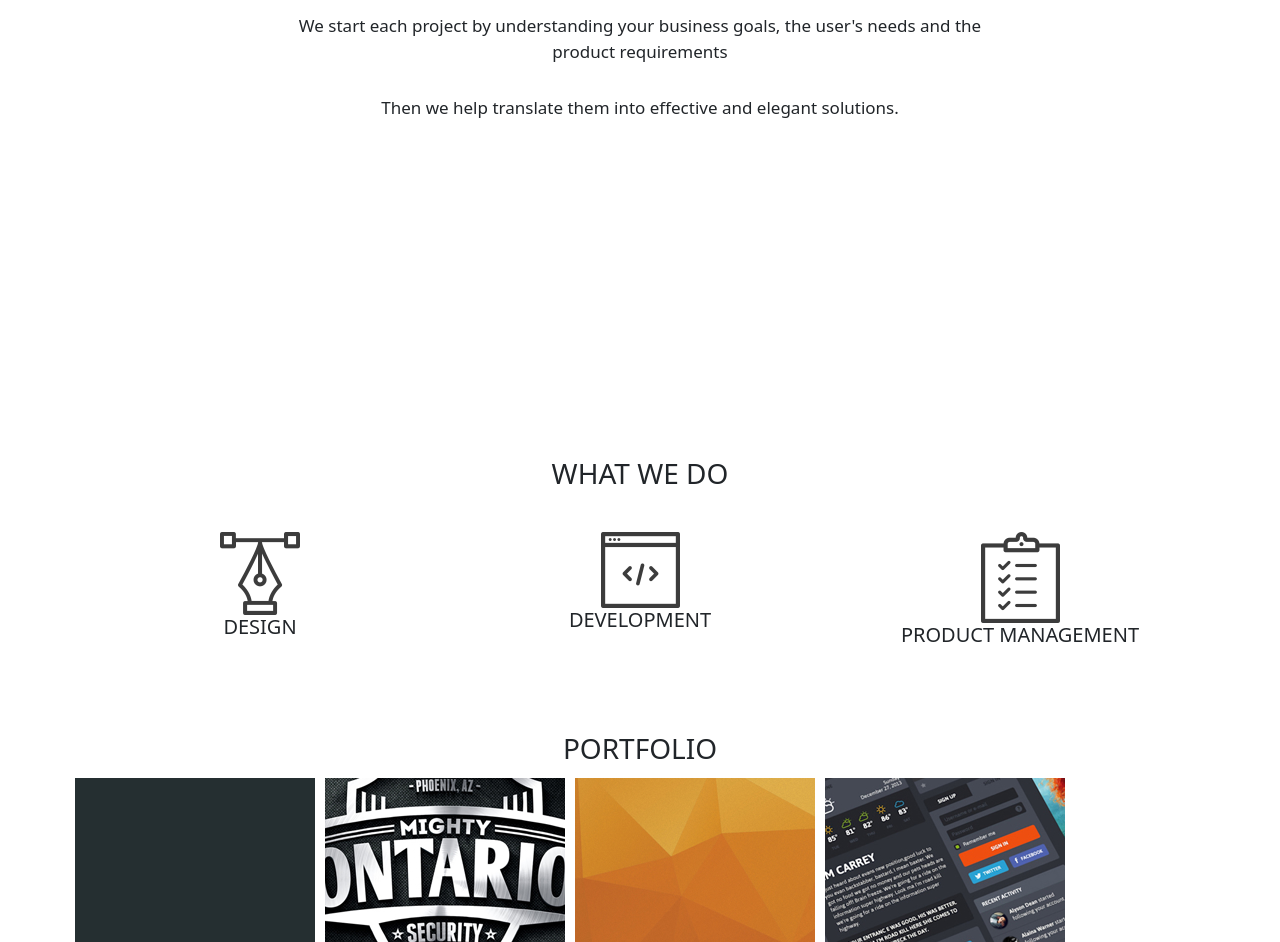
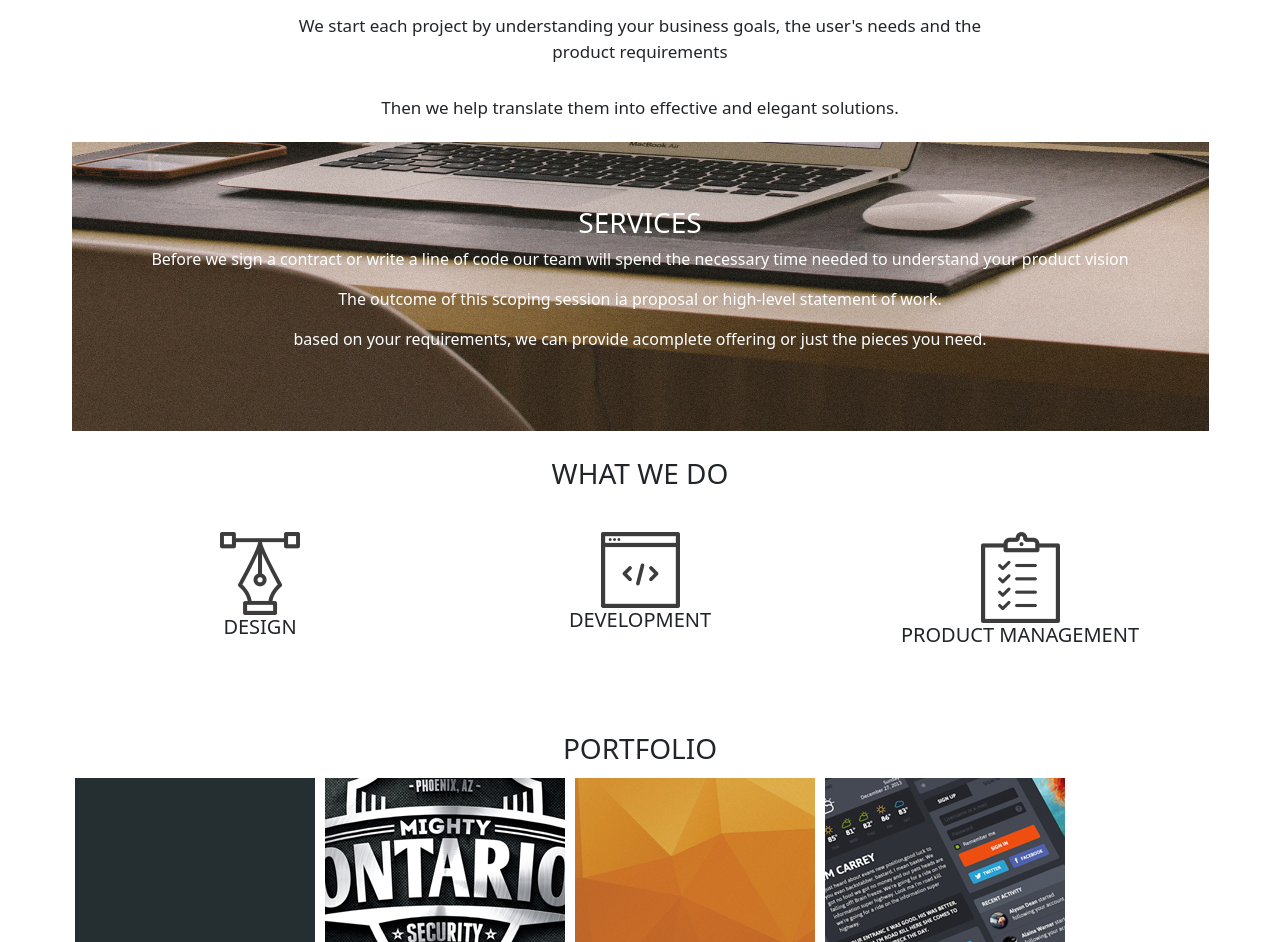
Before and after one commit to NicholasOkoth38/Delani_Studio, a plain HTML site: page index.html in a window 1280 px wide. Shown: the part 1025-1967 px from the top of the page. Drawn offline with nearby package versions, Linux system fonts and the light colour scheme.

Commit message:
fixing images issue on gh pages

```diff
--- a/assets/css/style.css
+++ b/assets/css/style.css
@@ -8,7 +8,7 @@
 }
 
 .services {
-    background-image: url('../assets/Images/backgrounds/s_image.jpg');
+    background-image: url(/assets/Images/backgrounds/s_image.jpg);
     background-size: contain;
     background-repeat: no-repeat;
     color: white;
--- a/assets/css/styles.css
+++ b/assets/css/styles.css
@@ -1,3 +1,4 @@
+/* changed css file
 .header {
     background-image: url(/assets/Images/backgrounds/h_img.jpg);
     background-size: contain;
@@ -237,3 +238,4 @@
     opacity: 0.8;
     display: none;
 }
+*/
```
